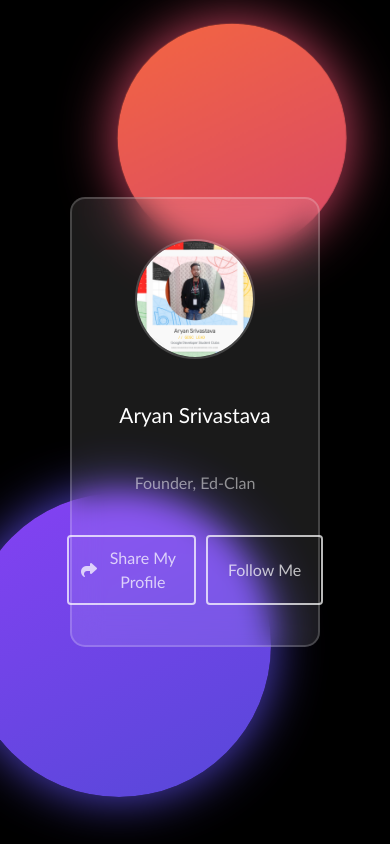
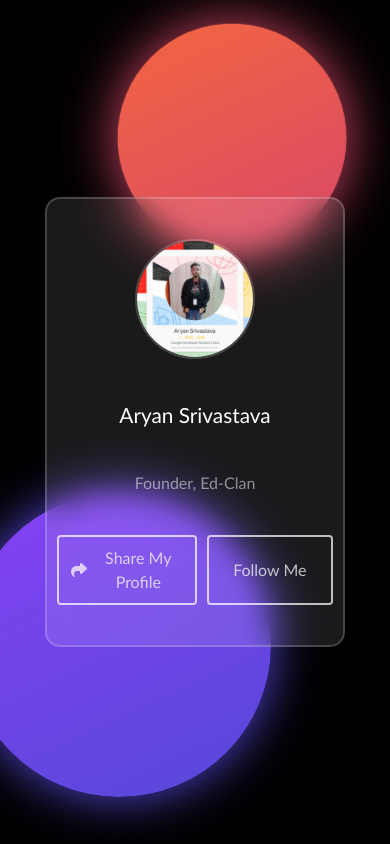
Before and after one commit to SentryAryan/ShareModalApp, a website built with Vite: page index.html in a window 390 px wide. Built offline with nearby package versions, Linux system fonts and the light colour scheme.

Commit message:
Update styles.css

```diff
--- a/styles.css
+++ b/styles.css
@@ -265,7 +265,7 @@
 
 @media (max-width: 850px) {
   .card-wrapper {
-    max-width: 250px;
+    max-width: 550px;
     width: 300px;
   }
   .bottom-group {
```
